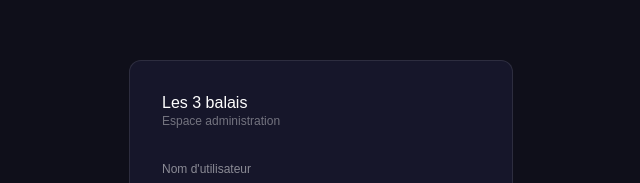
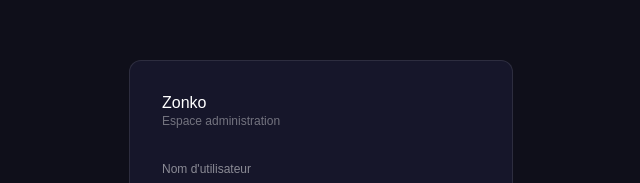
Before and after one commit to VictorSulivan/unbroken-balais, a Next.js app: page /login in a window 1280 px wide. Shown: the part 168-351 px from the top of the page, without its empty margins (319-959 px from the left). Built offline with nearby package versions, Linux system fonts and the light colour scheme.

Commit message:
init zonko site

```diff
--- a/app/layout.tsx
+++ b/app/layout.tsx
@@ -13,8 +13,8 @@ const geistMono = Geist_Mono({
 });
 
 export const metadata: Metadata = {
-  title: "Comptabilité 3 balais",
-  description: "Comptabilité 3 balais",
+  title: "Comptabilité Zonko",
+  description: "Comptabilité Zonko",
 };
 
 export default function RootLayout({
--- a/app/login/page.tsx
+++ b/app/login/page.tsx
@@ -25,7 +25,7 @@ export default function LoginPage() {
 
         <div className="flex items-center gap-3 mb-8">
           <div>
-            <p className="text-white font-medium text-base leading-tight">Les 3 balais</p>
+            <p className="text-white font-medium text-base leading-tight">Zonko</p>
             <p className="text-white/40 text-xs">Espace administration</p>
           </div>
         </div>
--- a/package.json
+++ b/package.json
@@ -11,6 +11,7 @@
   "dependencies": {
     "@auth/prisma-adapter": "^2.11.2",
     "@prisma/client": "^6.19.3",
+    "bcrypt": "^6.0.0",
     "bcryptjs": "^3.0.3",
     "html2pdf.js": "^0.14.0",
     "next": "16.2.7",
--- a/src/scripts/seed-data.ts
+++ b/src/scripts/seed-data.ts
@@ -5,7 +5,7 @@ async function main() {
   const entreprise = await prisma.entreprise.upsert({
     where: { id: 1 },
     update: {},
-    create: { nom: "Les 3 Balais" },
+    create: { nom: "Zonko" },
   });
 
   // Gringotts
@@ -16,6 +16,7 @@ async function main() {
   });
 
   // Produits
+  /*
   await prisma.produit.createMany({
     skipDuplicates: true,
     data: [
@@ -26,9 +27,10 @@ async function main() {
       { nom: "Bière Maze Bank", categorie: "boisson", stock: 4, prixAchat: 2, prixVente: 8 },
       { nom: "Eau", categorie: "boisson", stock: 200, prixAchat: 0.5, prixVente: 3 },
     ],
-  });
+  });*/
 
   // Clients
+  /*
   await prisma.client.createMany({
     skipDuplicates: true,
     data: [
@@ -36,7 +38,7 @@ async function main() {
       { nom: "Johnson", prenom: "Michael", typeClient: "particulier", entrepriseId: entreprise.id },
       { nom: "Franklin", prenom: "Clinton", typeClient: "particulier", entrepriseId: entreprise.id },
     ],
-  });
+  });*/
 
   console.log("✅ Seed terminé");
 }
```
Also changed, not shown: 2 other files (tests, documents, lock files or other folders).
